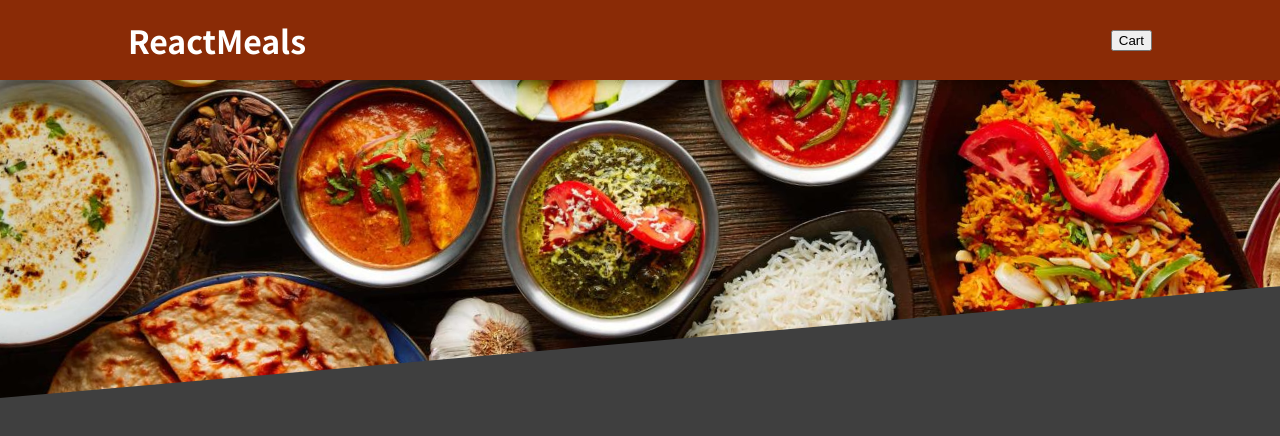
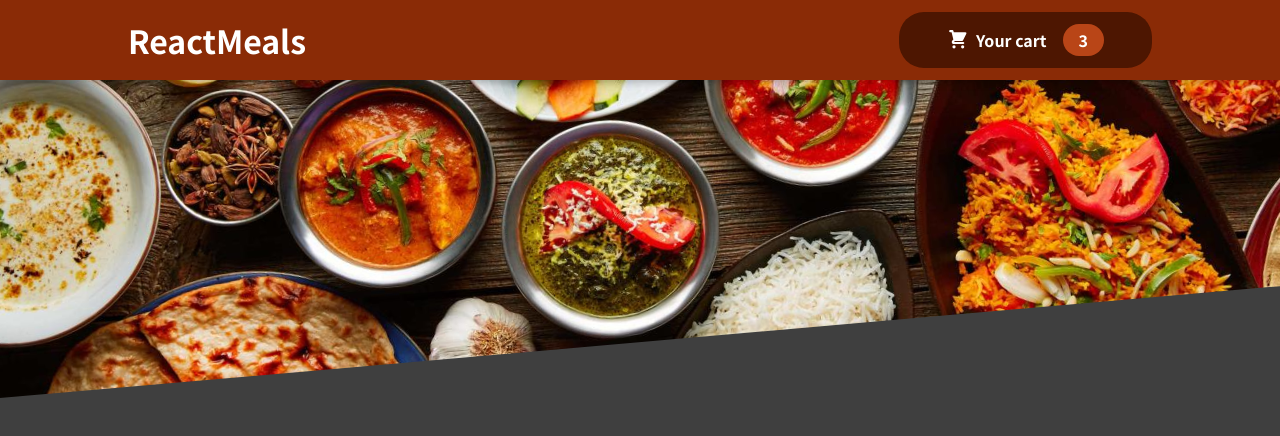
Before and after one commit to maab2198/tea-shop, a React (Create React App) app: page / in a window 1280 px wide. Shown: the top 436 px of the page. Built offline with nearby package versions, Linux system fonts and the light colour scheme.

Commit message:
Cart Button

```diff
--- a/package.json
+++ b/package.json
@@ -1,5 +1,5 @@
 {
-  "name": "react-complete-guide",
+  "name": "food_order_app",
   "version": "0.1.0",
   "private": true,
   "dependencies": {
--- /dev/null
+++ b/src/Cart/CartIcon.js
@@ -0,0 +1,13 @@
+const CartIcon = () => {
+  return (
+    <svg
+      xmlns="http://www.w3.org/2000/svg"
+      viewBox="0 0 20 20"
+      fill="currentColor"
+    >
+      <path d="M3 1a1 1 0 000 2h1.22l.305 1.222a.997.997 0 00.01.042l1.358 5.43-.893.892C3.74 11.846 4.632 14 6.414 14H15a1 1 0 000-2H6.414l1-1H14a1 1 0 00.894-.553l3-6A1 1 0 0017 3H6.28l-.31-1.243A1 1 0 005 1H3zM16 16.5a1.5 1.5 0 11-3 0 1.5 1.5 0 013 0zM6.5 18a1.5 1.5 0 100-3 1.5 1.5 0 000 3z" />
+    </svg>
+  );
+};
+
+export default CartIcon;
--- /dev/null
+++ b/src/Layout/Header/CartButton.js
@@ -0,0 +1,16 @@
+import style from "./CartButton.module.css";
+import CartIcon from "../../Cart/CartIcon";
+
+const CartButton = () => {
+  return (
+    <div className={style.button}>
+      <span className={style.icon}>
+        <CartIcon />
+      </span>
+      <span>Your cart</span>
+      <span className={style.badge}>3</span>
+    </div>
+  );
+};
+
+export default CartButton;
--- /dev/null
+++ b/src/Layout/Header/CartButton.module.css
@@ -0,0 +1,59 @@
+.button {
+  cursor: pointer;
+  font: inherit;
+  border: none;
+  background-color: #4d1601;
+  color: white;
+  padding: 0.75rem 3rem;
+  display: flex;
+  justify-content: space-around;
+  align-items: center;
+  border-radius: 25px;
+  font-weight: bold;
+}
+
+.button:hover,
+.button:active {
+  background-color: #2c0d00;
+}
+
+.icon {
+  width: 1.35rem;
+  height: 1.35rem;
+  margin-right: 0.5rem;
+}
+
+.badge {
+  background-color: #b94517;
+  padding: 0.25rem 1rem;
+  border-radius: 25px;
+  margin-left: 1rem;
+  font-weight: bold;
+}
+
+.button:hover .badge,
+.button:active .badge {
+  background-color: #92320c;
+}
+
+.bump {
+  animation: bump 300ms ease-out;
+}
+
+@keyframes bump {
+  0% {
+    transform: scale(1);
+  }
+  10% {
+    transform: scale(0.9);
+  }
+  30% {
+    transform: scale(1.1);
+  }
+  50% {
+    transform: scale(1.15);
+  }
+  100% {
+    transform: scale(1);
+  }
+}
--- a/src/Layout/Header/Header.js
+++ b/src/Layout/Header/Header.js
@@ -1,4 +1,5 @@
 import { Fragment } from "react";
+import CartButton from "./CartButton";
 import mealImg from "../../assets/meals.jpeg";
 import style from "./Header.module.css";
 
@@ -7,7 +8,7 @@
     <Fragment>
       <header className={style.header}>
         <h1>ReactMeals</h1>
-        <button>Cart</button>
+        <CartButton />
       </header>
       <div className={style["main-image"]}>
         <img src={mealImg} alt="Table full of food" />
```
